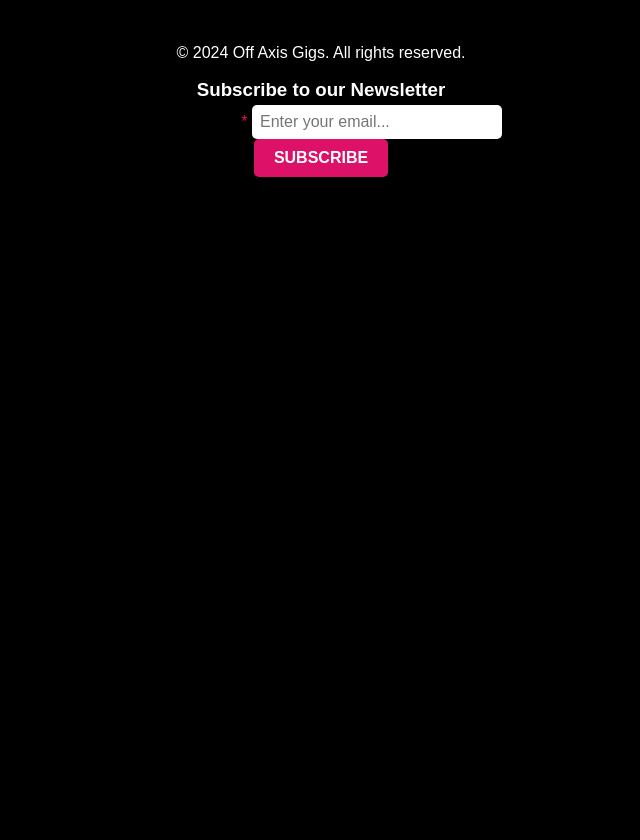
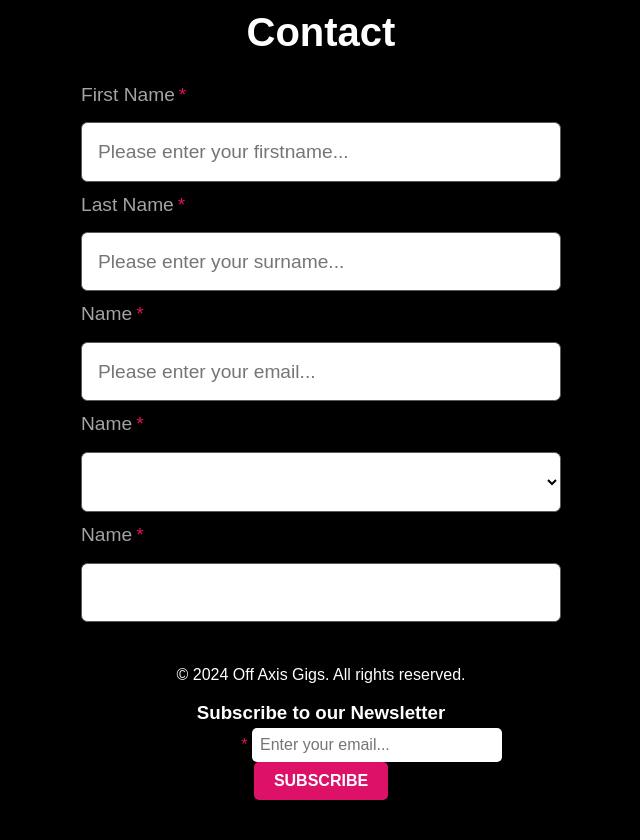
Before and after one commit to sh20-2025/offaxis, a Django app: page /contact in a window 1280 px wide. Shown: the part 129-969 px from the top of the page, without its empty margins (319-959 px from the left). Before the commit the page ends 306 px from the top, so only its background shows below. Run offline with Django 5.2, Linux system fonts and the light colour scheme; lists and menus that the app fills with data are empty.

Commit message:
chore: Updating Contact Template, Adding Models, Forms

```diff
--- a/Off_Axis_App/forms.py
+++ b/Off_Axis_App/forms.py
@@ -11,4 +11,4 @@ class UserForm(forms.ModelForm):
 class ContactInformationForm(forms.ModelForm):
     class Meta:
         model = ContactInformation
-        fields = ("first_name", "last_name", "email", "message_content")
+        fields = ("first_name", "last_name", "email", "message_content", "message_type")
--- a/Off_Axis_App/templates/Off_Axis/contact.html
+++ b/Off_Axis_App/templates/Off_Axis/contact.html
@@ -1 +1,37 @@
-{% extends "Off_Axis/base.html" %} {% load static %}
+{% extends "Off_Axis/base.html" %}
+{% load static %}
+{% block title_block %}
+Off Axis Gigs - Contact
+{% endblock title_block %}
+{% block import_block %}
+<link rel="stylesheet" href="{% static "styles/auth.css" %}">
+{% endblock import_block %}
+{% block body_block %}
+<section class="register">
+  <h1>Contact</h1>
+  <form class="auth-form" method="post" action="{% url 'contact' %}">
+    {% csrf_token %}
+
+    {% comment %} First Name Input {% endcomment %}
+    {% include "components/label.html" with id="contact_first_name_label" variant="dark" required="true" for="input1" size="lg" text="First Name" %}
+    {% include "components/input.html" with id="contact_first_name_input" name="contact_first_name" type="text" variant="light" placeholder="Please enter your firstname..." size="lg" %}
+
+    {% comment %} Last Name Input {% endcomment %}
+    {% include "components/label.html" with id="label1" variant="dark" required="true" for="input1" size="lg" text="Last Name" %}
+    {% include "components/input.html" with id="contact_last_name_input" name="contact_last_name" type="text" variant="light" placeholder="Please enter your surname..." size="lg" %}
+
+    {% comment %} Email Input {% endcomment %}
+    {% include "components/label.html" with id="label1" variant="dark" required="true" for="input1" size="lg" text="Name" %}
+    {% include "components/input.html" with id="contact_email_input" name="contact_email" type="text" variant="light" placeholder="Please enter your email..." size="lg" %}
+
+    {% comment %} Message Type Input {% endcomment %}
+    {% include "components/label.html" with id="label1" variant="dark" required="true" for="input1" size="lg" text="Name" %}
+    {% include "components/input.html" with id="contact_message_type_select" name="contact_message_type_select" type="select" variant="light" placeholder="Choose your issue..." size="lg" options=contact_message_type %}
+
+    {% comment %} Message Text Input {% endcomment %}
+    {% include "components/label.html" with id="label1" variant="dark" required="true" for="input1" size="lg" text="Name" %}
+    {% include "components/input.html" with id="contact_message_box" name="contact_message_textbox" type="text" variant="light" size="lg" %}
+
+</form>
+</section>
+{% endblock body_block %}
```
Also changed, not shown: Off_Axis_App/models.py (+10 -2 lines).
